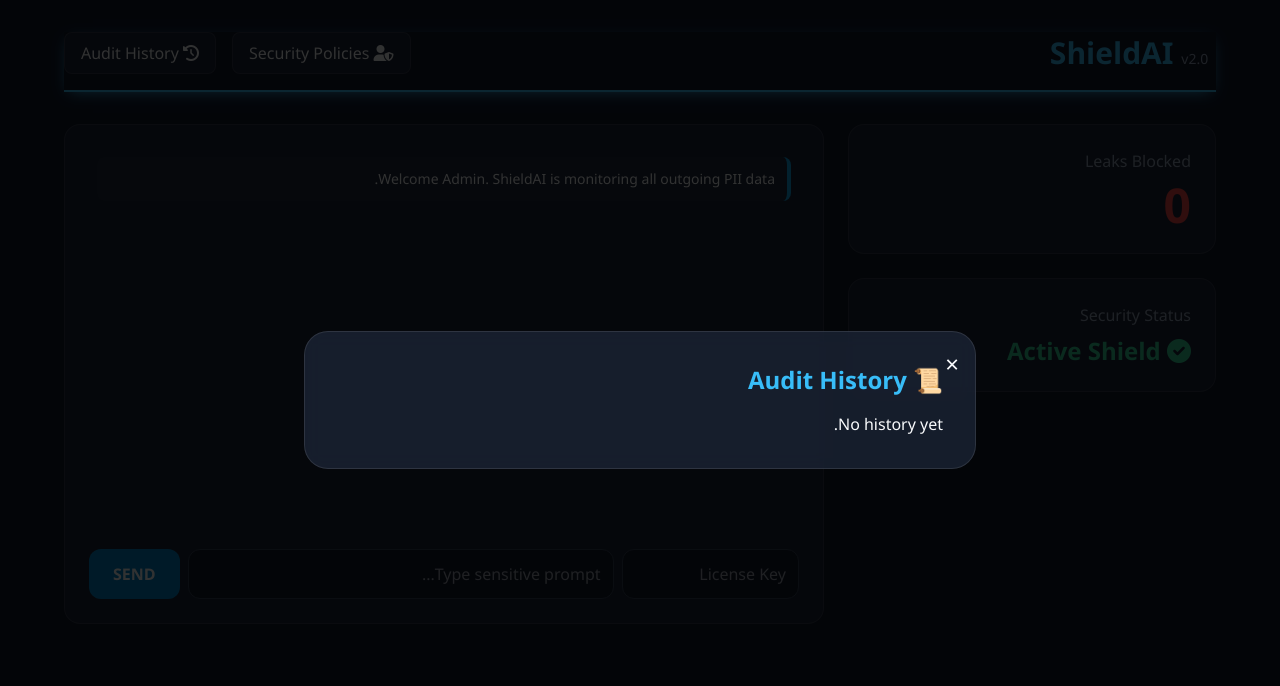
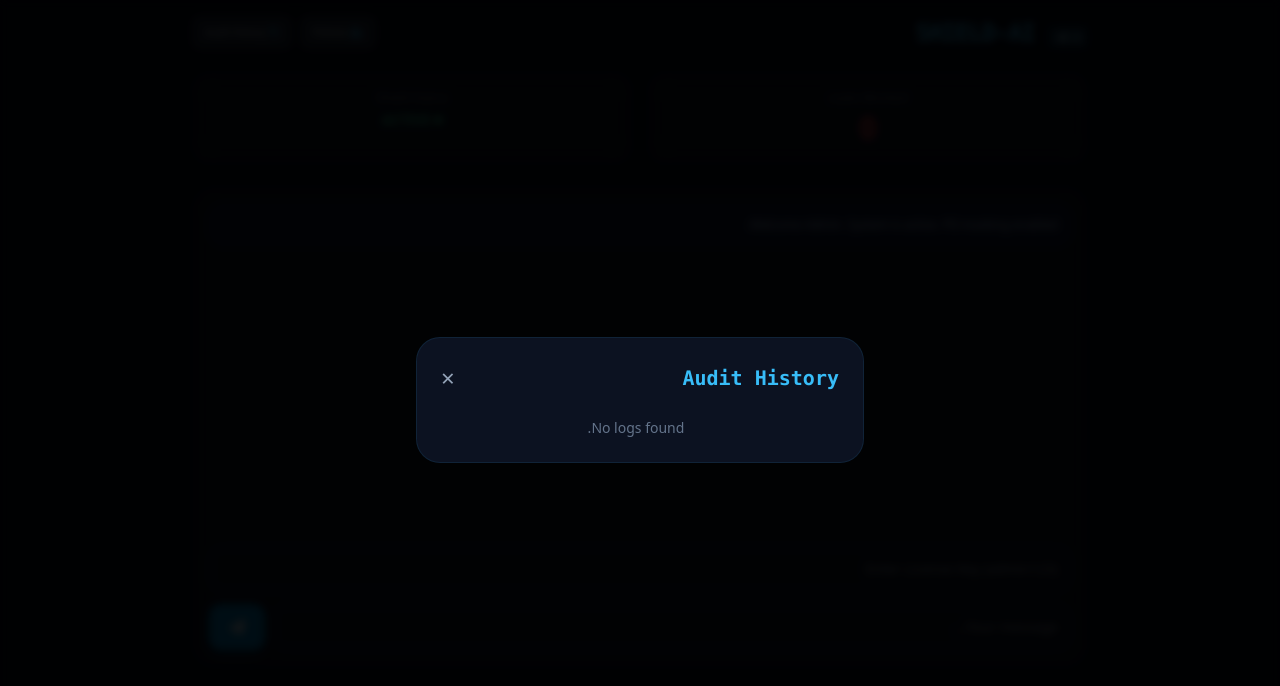
Before and after one commit to radhiazribi11-max/ShieldAI, a website: page index.html in a window 1280 px wide. Both pictures are taken after a click on the button "Audit History". Drawn offline with nearby package versions, Linux system fonts and the light colour scheme.

Commit message:
Update index.html

```diff
--- a/index.html
+++ b/index.html
@@ -3,69 +3,85 @@
 <head>
     <meta charset="UTF-8">
     <meta name="viewport" content="width=device-width, initial-scale=1.0">
-    <title>ShieldAI | Enterprise Dashboard</title>
+    <title>ShieldAI Dashboard</title>
     <script src="https://cdn.tailwindcss.com"></script>
     <link rel="stylesheet" href="https://cdnjs.cloudflare.com/ajax/libs/font-awesome/6.0.0/css/all.min.css">
     <style>
-        body { background-color: #0f172a; color: #f8fafc; font-family: 'Segoe UI', Tahoma, Geneva, Verdana, sans-serif; }
-        .glass { background: rgba(30, 41, 59, 0.7); backdrop-filter: blur(10px); border: 1px solid rgba(255,255,255,0.1); }
-        .neon-border { border-bottom: 2px solid #38bdf8; box-shadow: 0 4px 15px -5px #38bdf8; }
+        body { background-color: #050a18; color: #e2e8f0; }
+        .glass-card { background: rgba(15, 23, 42, 0.8); backdrop-filter: blur(12px); border: 1px solid rgba(56, 189, 248, 0.1); }
+        .audit-log-item { border-bottom: 1px solid rgba(255,255,255,0.05); padding: 8px 0; }
     </style>
 </head>
-<body class="p-4 md:p-8">
+<body class="min-h-screen p-4">
 
-    <div class="max-w-6xl mx-auto">
-        <header class="flex justify-between items-center mb-8 pb-4 neon-border">
-            <h1 class="text-3xl font-bold text-sky-400"><i class="fas fa-shield-halved"></i> ShieldAI <span class="text-sm font-light text-slate-400">v2.0</span></h1>
-            <div class="flex gap-4">
-                <button onclick="showSection('policies')" class="px-4 py-2 glass rounded-lg hover:bg-sky-600 transition"><i class="fas fa-user-shield"></i> Security Policies</button>
-                <button onclick="showSection('audit')" class="px-4 py-2 glass rounded-lg hover:bg-sky-600 transition"><i class="fas fa-history"></i> Audit History</button>
+    <div class="max-w-4xl mx-auto">
+        <div class="flex flex-wrap justify-between items-center mb-6 gap-4">
+            <h1 class="text-2xl font-bold text-sky-400 font-mono tracking-tighter">SHIELD-AI <span class="text-xs bg-sky-900/50 px-2 py-1 rounded text-sky-200">v2.1</span></h1>
+            <div class="flex gap-2">
+                <button onclick="openModal('policies')" class="text-[10px] bg-slate-800 px-3 py-2 rounded-lg border border-slate-700 hover:border-sky-500 transition"><i class="fas fa-user-shield text-sky-400"></i> Policies</button>
+                <button onclick="openModal('audit')" class="text-[10px] bg-slate-800 px-3 py-2 rounded-lg border border-slate-700 hover:border-sky-500 transition"><i class="fas fa-history text-sky-400"></i> Audit History</button>
             </div>
-        </header>
+        </div>
 
-        <div class="grid grid-cols-1 lg:grid-cols-3 gap-6">
+        <div class="grid grid-cols-2 gap-4 mb-6">
+            <div class="glass-card p-4 rounded-2xl text-center">
+                <span class="text-slate-500 text-xs block mb-1">Leaks Blocked</span>
+                <span id="blockedCount" class="text-3xl font-black text-red-500">0</span>
+            </div>
+            <div class="glass-card p-4 rounded-2xl text-center">
+                <span class="text-slate-500 text-xs block mb-1">Shield Status</span>
+                <span class="text-emerald-400 text-sm font-bold flex items-center justify-center gap-1"><i class="fas fa-circle text-[8px] animate-pulse"></i> ACTIVE</span>
+            </div>
+        </div>
 
-            <div class="lg:col-span-1 space-y-6">
-                <div class="glass p-6 rounded-2xl">
-                    <h3 class="text-slate-400 mb-2">Leaks Blocked</h3>
-                    <p id="blockedCount" class="text-5xl font-bold text-red-500">0</p>
-                </div>
-                <div class="glass p-6 rounded-2xl">
-                    <h3 class="text-slate-400 mb-2">Security Status</h3>
-                    <p class="text-2xl font-bold text-emerald-400"><i class="fas fa-check-circle"></i> Active Shield</p>
+        <div class="glass-card rounded-3xl p-4 flex flex-col h-[60vh]">
+            <div id="chatBox" class="flex-1 overflow-y-auto space-y-4 mb-4 text-sm scrollbar-hide">
+                <div class="bg-blue-900/20 text-blue-200 p-3 rounded-2xl border border-blue-800/30 text-xs">
+                    Welcome Admin. System is active. PII masking enabled.
                 </div>
             </div>
 
-            <div id="main-section" class="lg:col-span-2 glass rounded-2xl p-6 h-[500px] flex flex-col">
-                <div id="chatBox" class="flex-1 overflow-y-auto mb-4 space-y-4 p-2 text-sm">
-                    <div class="bg-slate-800 p-3 rounded-lg border-r-4 border-sky-500">Welcome Admin. ShieldAI is monitoring all outgoing PII data.</div>
-                </div>
+            <div class="space-y-3">
+                <input id="license" type="password" placeholder="Enter License Key (admin123)" class="w-full bg-slate-900/50 border border-slate-700 p-3 rounded-xl text-sm outline-none focus:border-sky-500 transition">
                 <div class="flex gap-2">
-                    <input id="license" type="password" placeholder="License Key" class="w-1/4 bg-slate-900 border border-slate-700 p-3 rounded-xl outline-none focus:border-sky-500">
-                    <input id="userInput" type="text" placeholder="Type sensitive prompt..." class="flex-1 bg-slate-900 border border-slate-700 p-3 rounded-xl outline-none focus:border-sky-500">
-                    <button onclick="sendMessage()" class="bg-sky-600 hover:bg-sky-500 px-6 py-3 rounded-xl transition font-bold">SEND</button>
+                    <input id="userInput" type="text" placeholder="Your message..." class="flex-1 bg-slate-900/50 border border-slate-700 p-3 rounded-xl text-sm outline-none focus:border-sky-500 transition">
+                    <button onclick="sendMessage()" class="bg-sky-600 hover:bg-sky-500 px-5 rounded-xl transition shadow-lg shadow-sky-900/20"><i class="fas fa-paper-plane"></i></button>
                 </div>
             </div>
         </div>
     </div>
 
-    <div id="modalOverlay" class="fixed inset-0 bg-black/80 hidden z-50 flex items-center justify-center p-4">
-        <div class="glass max-w-2xl w-full p-8 rounded-3xl relative">
-            <button onclick="closeModal()" class="absolute top-4 right-4 text-2xl">&times;</button>
-            <div id="modalContent"></div>
+    <div id="modalOverlay" class="fixed inset-0 bg-black/90 hidden z-50 items-center justify-center p-6 backdrop-blur-sm">
+        <div class="glass-card w-full max-w-md p-6 rounded-3xl">
+            <div class="flex justify-between items-center mb-6">
+                <h2 id="modalTitle" class="text-xl font-bold text-sky-400 font-mono"></h2>
+                <button onclick="closeModal()" class="text-slate-400 hover:text-white text-2xl">&times;</button>
+            </div>
+            <div id="modalBody" class="text-sm space-y-3 max-h-[60vh] overflow-y-auto pr-2"></div>
         </div>
     </div>
 
     <script>
-        let history = JSON.parse(localStorage.getItem('shieldLogs') || '[]');
+        // نظام السجلات Audit History
+        let logs = JSON.parse(localStorage.getItem('shieldLogs') || '[]');
+        updateUI();
+
+        function updateUI() {
+            const count = logs.filter(l => l.status === 'REDACTED').length;
+            document.getElementById('blockedCount').innerText = count;
+        }
 
         async function sendMessage() {
             const prompt = document.getElementById('userInput').value;
             const key = document.getElementById('license').value;
-            if(!prompt || !key) return alert("Missing Input");
+            const chatBox = document.getElementById('chatBox');
 
-            const chatBox = document.getElementById('chatBox');
-            chatBox.innerHTML += `<div class="text-sky-300"><b>You:</b> ${prompt}</div>`;
+            if(!prompt || !key) {
+                alert("Please fill in both the message and the license key!");
+                return;
+            }
+
+            chatBox.innerHTML += `<div class="text-right ml-12"><span class="inline-block bg-sky-600/20 text-sky-100 p-3 rounded-2xl rounded-tr-none text-xs border border-sky-500/20">${prompt}</span></div>`;
 
             try {
                 const res = await fetch('/api/chat', {
@@ -75,57 +91,52 @@
                 });
                 const data = await res.json();
 
-                // تحديث العداد
-                if(data.security) {
-                    document.getElementById('blockedCount').innerText = data.security.blocked;
-                    if(data.shielded) {
-                        chatBox.innerHTML += `<div class="text-red-400 text-xs italic"><i class="fas fa-user-secret"></i> ShieldAI intercepted sensitive data!</div>`;
-                    }
+                if(data.reply) {
+                    chatBox.innerHTML += `<div class="mr-12"><span class="inline-block bg-slate-800 p-3 rounded-2xl rounded-tl-none text-xs border border-slate-700">${data.reply}</span></div>`;
+
+                    // تحديث الـ Audit History
+                    logs.unshift({ time: new Date().toLocaleTimeString(), status: data.shielded ? 'REDACTED' : 'CLEAN', text: prompt.substring(0, 20) + '...' });
+                    localStorage.setItem('shieldLogs', JSON.stringify(logs.slice(0, 20))); // حفظ آخر 20
+                    updateUI();
                 }
-
-                chatBox.innerHTML += `<div class="bg-slate-700 p-3 rounded-lg"><b>AI:</b> ${data.reply}</div>`;
-
-                // حفظ في السجل (Audit History)
-                history.push({ date: new Date().toLocaleString(), prompt, status: data.shielded ? 'REDACTED' : 'CLEAN' });
-                localStorage.setItem('shieldLogs', JSON.stringify(history));
 
                 chatBox.scrollTop = chatBox.scrollHeight;
                 document.getElementById('userInput').value = "";
             } catch (e) {
-                alert("Connection Error");
+                alert("Gateway Error. Check Vercel Logs.");
             }
         }
 
-        function showSection(type) {
+        function openModal(type) {
             const overlay = document.getElementById('modalOverlay');
-            const content = document.getElementById('modalContent');
+            const title = document.getElementById('modalTitle');
+            const body = document.getElementById('modalBody');
             overlay.classList.remove('hidden');
+            overlay.classList.add('flex');
 
             if(type === 'policies') {
-                content.innerHTML = `
-                    <h2 class="text-2xl font-bold mb-4 text-sky-400">📜 Security Policies</h2>
-                    <ul class="space-y-3">
-                        <li class="p-3 bg-slate-800 rounded-lg">✅ <b>PII Masking:</b> Automatic redaction of Emails, Phones, and Keys.</li>
-                        <li class="p-3 bg-slate-800 rounded-lg">✅ <b>Model Guard:</b> All requests routed via Groq secure tunnel.</li>
-                        <li class="p-3 bg-slate-800 rounded-lg">✅ <b>Zero-Logs:</b> Raw prompt data is never stored on disk.</li>
-                    </ul>
+                title.innerText = "Security Policies";
+                body.innerHTML = `
+                    <div class="bg-slate-800/50 p-3 rounded-xl border border-slate-700"><b>PII Masking:</b> Automatically redacts emails, phones, and API keys before AI processing.</div>
+                    <div class="bg-slate-800/50 p-3 rounded-xl border border-slate-700"><b>Groq Tunnel:</b> Uses ultra-fast 800 tokens/sec processing.</div>
+                    <div class="bg-slate-800/50 p-3 rounded-xl border border-slate-700"><b>Zero Retention:</b> Raw data is never saved on servers.</div>
                 `;
-            } else if(type === 'audit') {
-                let logHtml = history.map(h => `
-                    <div class="flex justify-between border-b border-slate-700 py-2 text-xs">
-                        <span>${h.date}</span>
-                        <span class="${h.status === 'REDACTED' ? 'text-red-400' : 'text-emerald-400'}">${h.status}</span>
+            } else {
+                title.innerText = "Audit History";
+                body.innerHTML = logs.map(l => `
+                    <div class="audit-log-item flex justify-between items-center">
+                        <span class="text-[10px] text-slate-500">${l.time}</span>
+                        <span class="text-[10px] flex-1 px-4 truncate">${l.text}</span>
+                        <span class="${l.status === 'REDACTED' ? 'text-red-400' : 'text-emerald-400'} text-[9px] font-bold">${l.status}</span>
                     </div>
-                `).join('') || "No history yet.";
-                content.innerHTML = `
-                    <h2 class="text-2xl font-bold mb-4 text-sky-400">📜 Audit History</h2>
-                    <div class="max-h-60 overflow-y-auto">${logHtml}</div>
-                `;
+                `).join('') || '<p class="text-center text-slate-500">No logs found.</p>';
             }
         }
 
         function closeModal() {
-            document.getElementById('modalOverlay').classList.add('hidden');
+            const overlay = document.getElementById('modalOverlay');
+            overlay.classList.add('hidden');
+            overlay.classList.remove('flex');
         }
     </script>
 </body>
```
